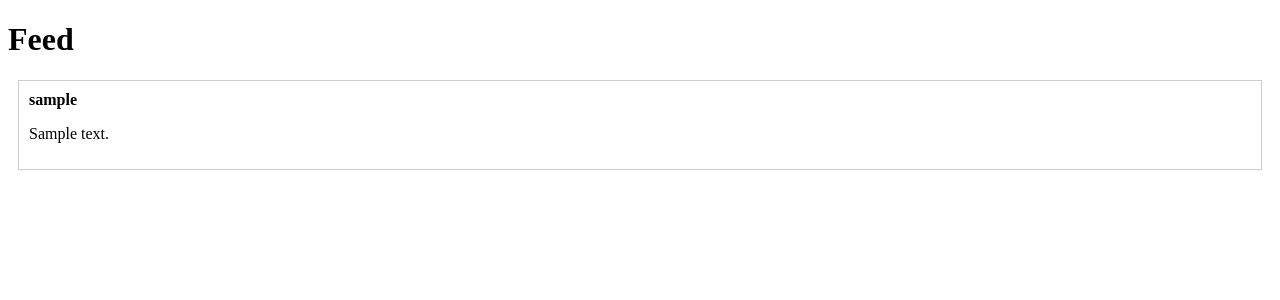
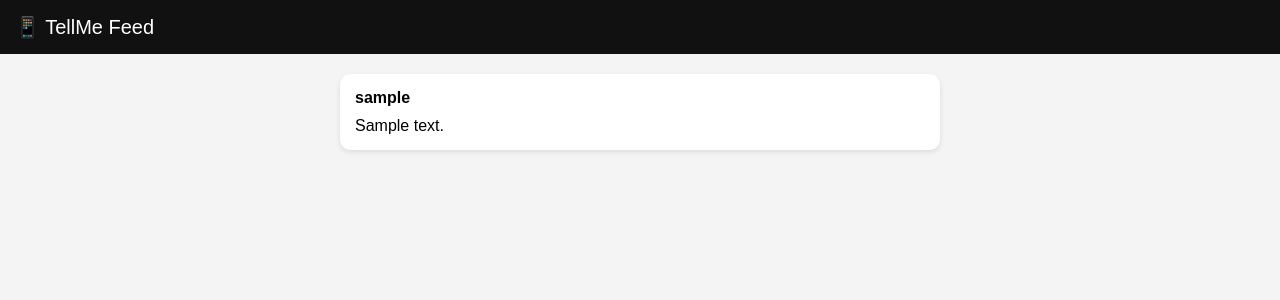
Before and after one commit to gustavoantonich/TellMe, a Django app: page /posts/ in a window 1280 px wide. Shown: the top 300 px of the page. Run offline with Django 5.2, Linux system fonts and the light colour scheme; tables that the repository leaves empty hold one stand-in row (values such as "Sample post").

Commit message:
feat(feed): implementar diseño inicial profesional para la vista principal

```diff
--- a/posts/templates/posts/feed.html
+++ b/posts/templates/posts/feed.html
@@ -1,18 +1,77 @@
 <!DOCTYPE html>
 <html>
 <head>
-    <title>Feed TellMe</title>
+    <title>Feed</title>
+    <style>
+        body {
+            font-family: Arial;
+            background: #f4f4f4;
+            margin: 0;
+        }
+
+        .navbar {
+            background: #111;
+            color: white;
+            padding: 15px;
+            font-size: 20px;
+        }
+
+        .container {
+            width: 600px;
+            margin: 20px auto;
+        }
+
+        .post {
+            background: white;
+            padding: 15px;
+            margin-bottom: 15px;
+            border-radius: 10px;
+            box-shadow: 0 2px 5px rgba(0,0,0,0.1);
+        }
+
+        .username {
+            font-weight: bold;
+            margin-bottom: 5px;
+        }
+
+        .content {
+            margin-top: 10px;
+        }
+
+        .empty {
+            text-align: center;
+            color: gray;
+            margin-top: 50px;
+        }
+    </style>
 </head>
 <body>
 
-<h1>Feed</h1>
+<div class="navbar">
+    📱 TellMe Feed
+</div>
 
-{% for post in posts %}
-    <div style="border:1px solid #ccc; margin:10px; padding:10px;">
-        <strong>{{ post.user.username }}</strong>
-        <p>{{ post.content }}</p>
-    </div>
-{% endfor %}
+<div class="container">
+
+    {% if posts %}
+        {% for post in posts %}
+            <div class="post">
+                <div class="username">
+                    {{ post.user.username }}
+                </div>
+
+                <div class="content">
+                    {{ post.content }}
+                </div>
+            </div>
+        {% endfor %}
+    {% else %}
+        <div class="empty">
+            No hay posts todavía 😢
+        </div>
+    {% endif %}
+
+</div>
 
 </body>
 </html>
```
